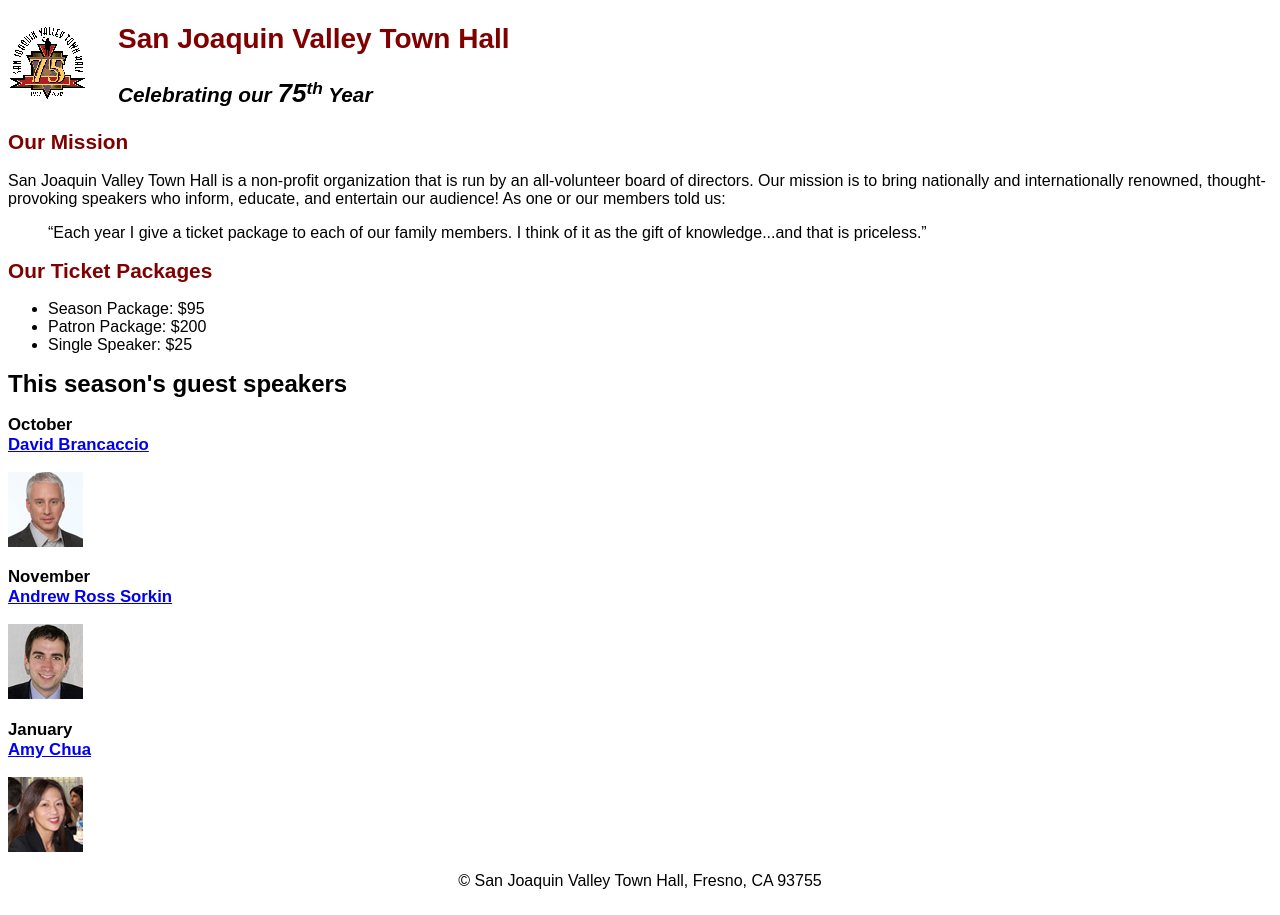
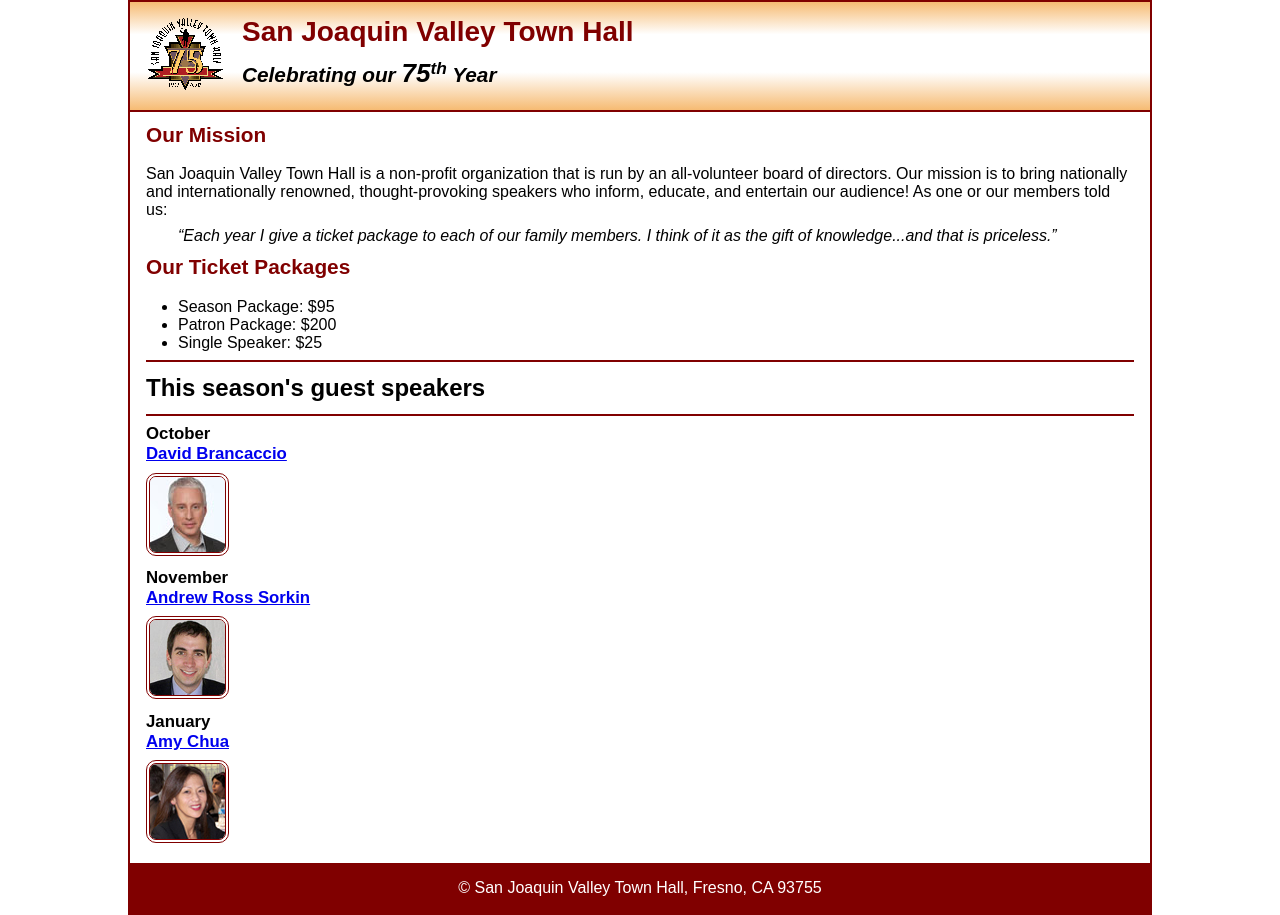
Before and after one commit to whoisjayyy/exercises, a plain HTML site: page ch05/town_hall/index.html in a window 1280 px wide. Drawn offline with Linux system fonts and the light colour scheme.

Commit message:
exercise

```diff
--- a/ch05/town_hall/styles/main.css
+++ b/ch05/town_hall/styles/main.css
@@ -1,3 +1,8 @@
+*{
+	margin:0;
+	padding:0;
+	box-sizing: border-box;
+}
 /* custom property */
 :root {
 	--accent-color: #800000;  /* could also be coded #800 */
@@ -7,6 +12,16 @@
 body {
 	font-family: Arial, Helvetica, sans-serif;
     font-size: 100%;
+	width: 80%;
+	margin: auto;
+	border: 2px solid var(--accent-color);
+}
+h1,h2,h3,p,ul{
+	padding-top: 0.5em;
+	padding-bottom: 0.5em;
+}
+ul{
+	margin-left: 2em;
 }
 a:hover, a:focus{
 	font-style: italic;
@@ -25,29 +40,56 @@ h3 {
 
 /* the styles for the header */
 header {
+	border-bottom: 2px solid var(--accent-color);
+	background: linear-gradient(
+		#f6bb73 0%,
+		white 30%,
+		white 65%,
+		#f6bb73 100%
+
+	);
 	& h2 {
 		font-size: 175%;
-		text-indent: 30px;
+		padding-bottom: 0;
+
 	}
 	& h3 {
 		font-size: 130%;
 		font-style: italic;
-		text-indent: 30px;
+		padding-bottom: 1em;
 	}
 	& img {
 		float: left;
+		margin: .75em 1em .75em 1em;
 	}
 }
 
 /* the styles for the main content */
 main {
 	clear: left;
+	padding:0 1em 1em 1em;
+
+	& img{
+		border:4px double var(--accent-color);
+		border-radius: 10px;
+	}
 }
-
+main h1{
+	border-top: 2px solid var(--accent-color);
+	border-bottom: 2px solid var(--accent-color);
+}
+blockquote{
+	font-style: italic;
+	padding:0 2em 0 2em;
+}
 /* the styles for the footer */
 footer {
+	background-color: var(--accent-color);
+
 	& p {
+		color: white;
 		text-align: center;
+		padding:1em 0 1em 0;
 	}
 }
 
```
